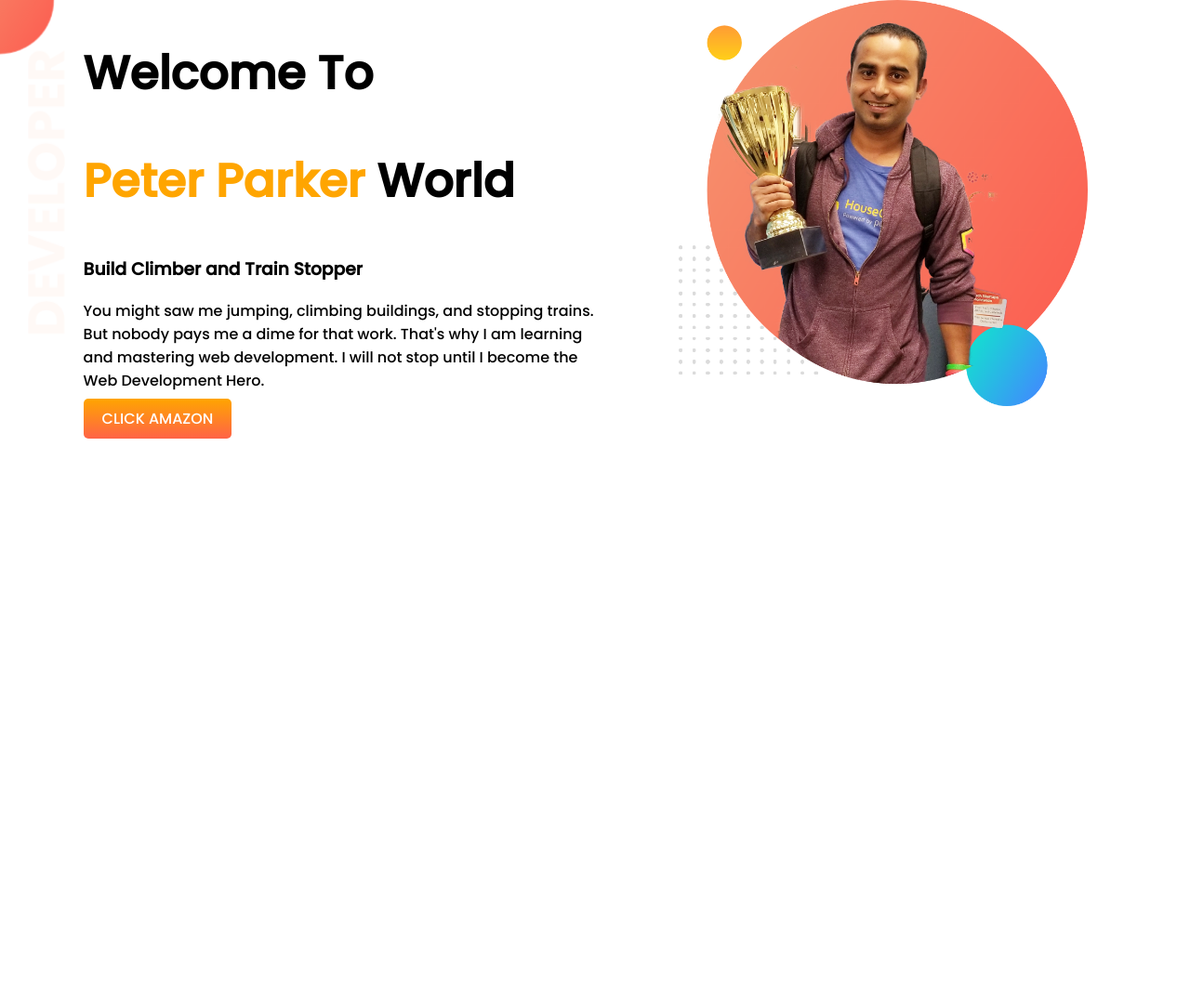
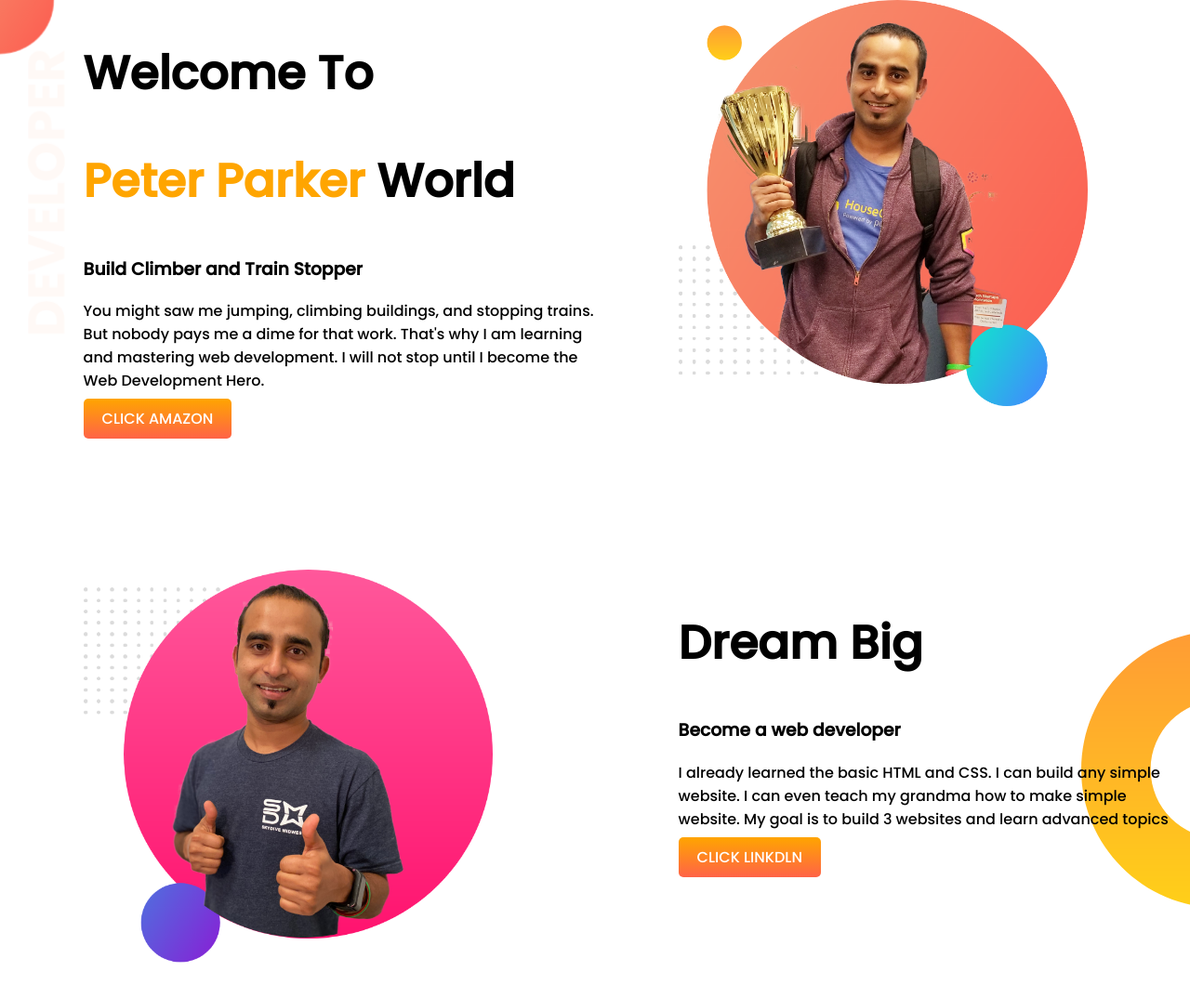
Before and after one commit to Ripat-Ahmed-Apu/last-developer-web, a plain HTML site: page index.html in a window 1280 px wide. Shown: the whole page at 93% size. Before the commit the page ends 800 px from the top, so only its background shows below. Drawn offline with Linux system fonts and the light colour scheme.

Commit message:
second section added

```diff
--- a/index.html
+++ b/index.html
@@ -31,6 +31,21 @@
             <img src="images/jhankar.png" alt="">
         </div>
     </section>
+    <section class="dream-big">
+        <div class="half-width">
+            <img src="images/jhankar2.png" alt="">
+        </div>
+        <div class="half-width">
+            <h1>Dream Big
+            </h1>
+            <h3>Become a web developer</h3>
+            <p>I already learned the basic HTML and CSS. I can build any simple website. I can even teach my grandma how
+                to make simple website. My goal is to build 3 websites and learn advanced topics</p>
+            <a class="link-button" target="_blank" href="https://www.linkedin.com/in/ripat-ahmed-apu-5bb803198/">CLICK
+                LINKDLN</a>
+
+        </div>
+    </section>
 
 </body>
 
--- a/style.css
+++ b/style.css
@@ -13,6 +13,7 @@
 
 section {
     display: flex;
+    margin-bottom: 150PX;
 }
 
 .half-width {
@@ -39,3 +40,9 @@
     background-image: url(images/top-banner.png);
     background-repeat: no-repeat;
 }
+
+.dream-big {
+    background-image: url(images/dream-bg.png);
+    background-repeat: no-repeat;
+    background-position: right;
+}
```
